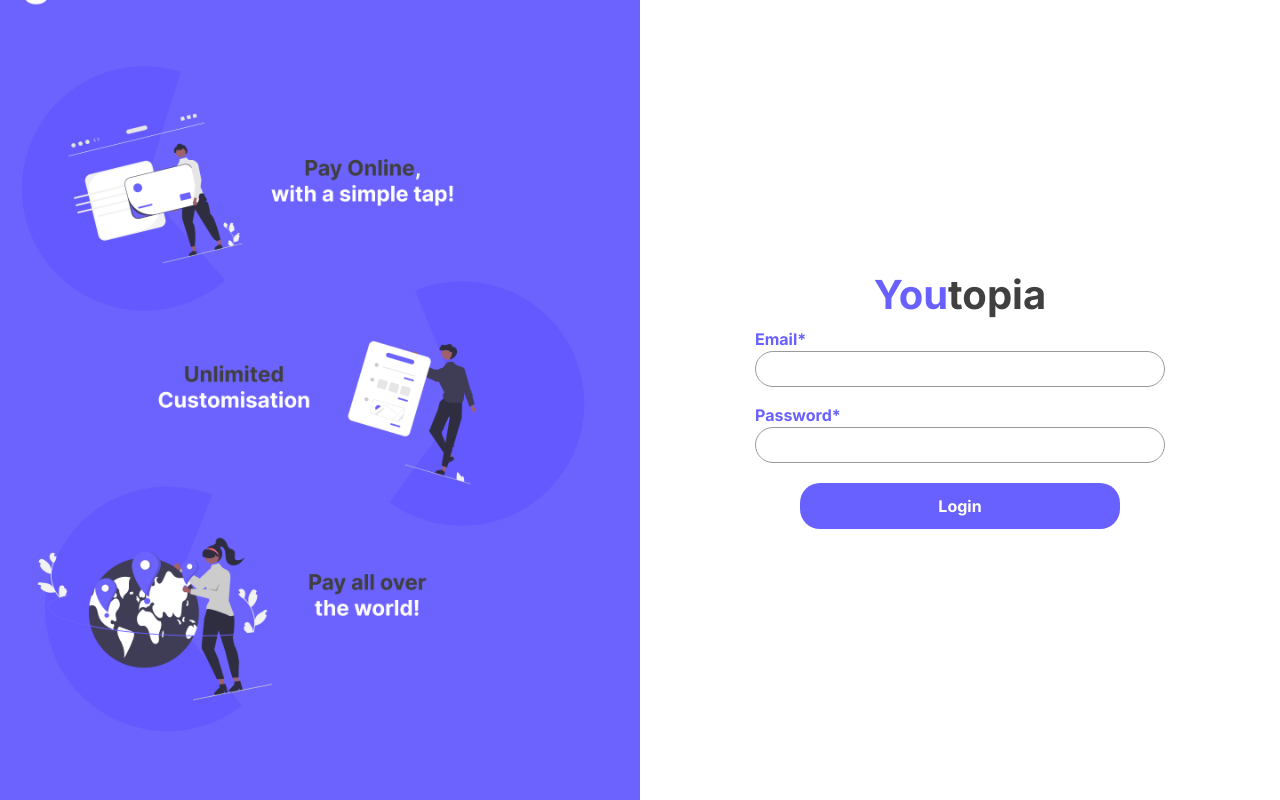
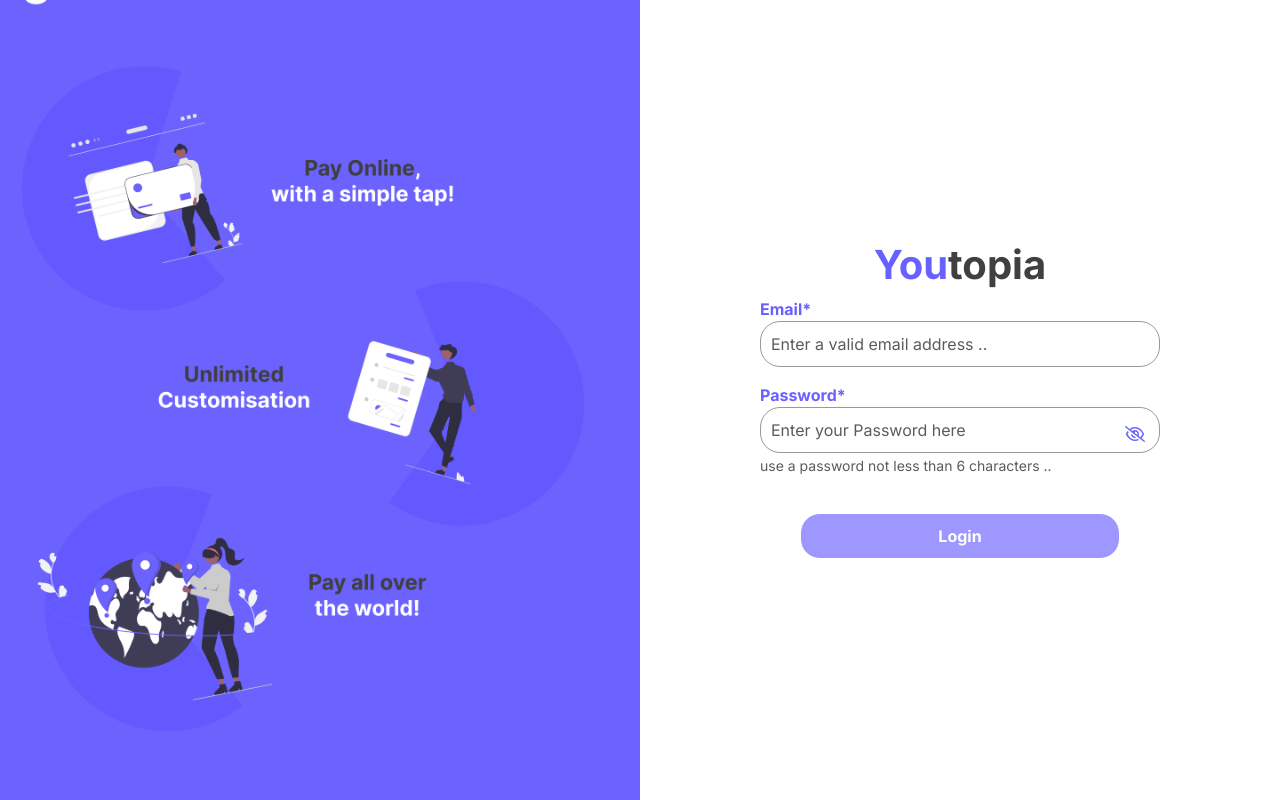
Before and after one commit to ahmedaaziz/Youtopia-ecommerce, an Angular app: page / in a window 1280 px wide. Both pictures are taken after a click on the button "Sign in". Built offline with nearby package versions, Linux system fonts and the light colour scheme.

Commit message:
Adding login form and its validation

```diff
--- a/src/app/auth/components/login/login.component.html
+++ b/src/app/auth/components/login/login.component.html
@@ -6,20 +6,59 @@
         You<span>topia</span>
       </h1>
     </div>
+    <form (ngSubmit)="onLogin(loginForm)" #loginForm="ngForm" novalidate>
 
-    <form>
       <div class="form-group mb-3">
         <label for="email">Email*</label>
-        <input type="text" name="email" id="email">
+        <input
+        type="text"
+        name="email"
+        class="form-control"
+        ngModel
+        id="email"
+        #email="ngModel"
+        email
+        placeholder="Enter a valid email address .. "
+        required>
       </div>
-      <div class="form-group">
+      <div class="alert alert-danger" role="alert" *ngIf="email.touched && email.invalid">
+        Please enter a valid email address !
+      </div>
+
+      <div class="form-group mb-3">
         <label for="password">Password*</label>
-        <input type="password" name="password" id="password">
+        <div class="position-realtive" style="position: relative;">
+          <input
+          type="password"
+          ngModel
+          name="password"
+          class="form-control"
+          placeholder="Enter your Password here"
+          id="password"
+          #password="ngModel"
+          minlength="6"
+          required>
+          <fa-icon class="eyeIcon" [icon]="eyeClosed"></fa-icon>
+        </div>
+        <small id="emailHelp" class="form-text text-muted">use a password not less than 6 characters ..</small>
+
+      </div>
+      <div class="alert alert-danger" role="alert" *ngIf="password.invalid && password.touched">
+        Password can't be empty
       </div>
       <div class="form-group m-auto text-center">
-          <button type="submit" class="btn btn--state-primary">Login</button>
+          <button
+          type="submit"
+          class="btn btn--state-primary"
+          [disabled]="!loginForm.valid">
+          Login
+        </button>
       </div>
+      <!-- <div class="alert alert-secondary login-alert">
+        <p>
+          Please use a dummy information ! no need to enter a real information !
+        </p>
+      </div> -->
     </form>
-
     </div>
 </section>
--- a/src/app/auth/components/login/login.component.scss
+++ b/src/app/auth/components/login/login.component.scss
@@ -30,11 +30,11 @@
     align-self: center;
     margin: 0 auto;
     form{
-    width: 410px;
+    width: 400px;
     margin: 0 auto;
       input {
         border-radius: 20px;
-        padding: 5px 10px;
+        padding:10px;
         border: 1px solid var(--gray);
       }
       label {
@@ -43,6 +43,7 @@
       }
       margin: 0 auto;
       button[type=submit]{
+        background-color:var(--purple);
         color: var(--white);
         font-family: 'Inter',sans-serif;
         font-weight: var(--weight-700);
@@ -56,6 +57,21 @@
           background-color: var(--dark-purple);
         }
       }
+
+      .eyeIcon {
+        color: var(--purple);
+        position: absolute;
+        top: 0;
+        right: 0;
+        padding: 15px;
+        cursor: pointer;
+      }
     }
   }
 }
+
+
+
+@media screen and (min-width:800px) {
+
+}
--- a/src/app/auth/components/login/login.component.ts
+++ b/src/app/auth/components/login/login.component.ts
@@ -1,10 +1,24 @@
-import { Component } from '@angular/core';
-
+import { Component, OnInit } from '@angular/core';
+import { NgForm } from '@angular/forms';
+import { Icon } from "@fortawesome/fontawesome-svg-core";
+import { faEyeSlash } from "@fortawesome/free-regular-svg-icons";
+import { faEye } from "@fortawesome/free-regular-svg-icons";
 @Component({
   selector: 'app-login',
   templateUrl: './login.component.html',
   styleUrls: ['./login.component.scss']
 })
-export class LoginComponent {
+export class LoginComponent implements OnInit {
+  passwordIcon!:Icon;
+  userInfo:{} = {};
+  eye = faEye;
+  eyeClosed =faEyeSlash
 
+  constructor(){}
+  ngOnInit(): void {
+
+  }
+  onLogin(form:NgForm){
+    console.log(form);
+  }
 }
```
Also changed, not shown: src/app/app.module.ts (+8 -1 lines), src/app/auth/auth.module.ts (+8 -1 lines).
